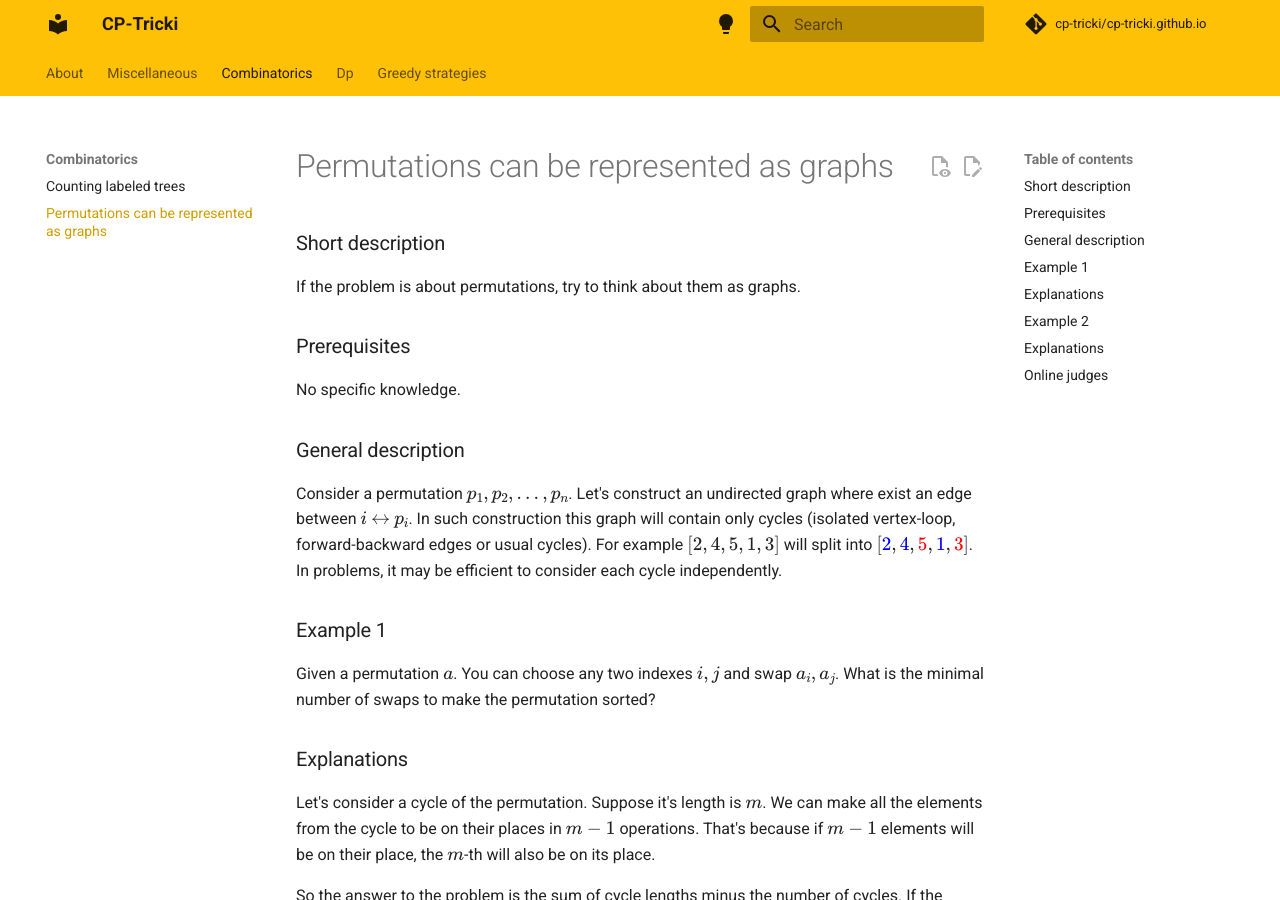
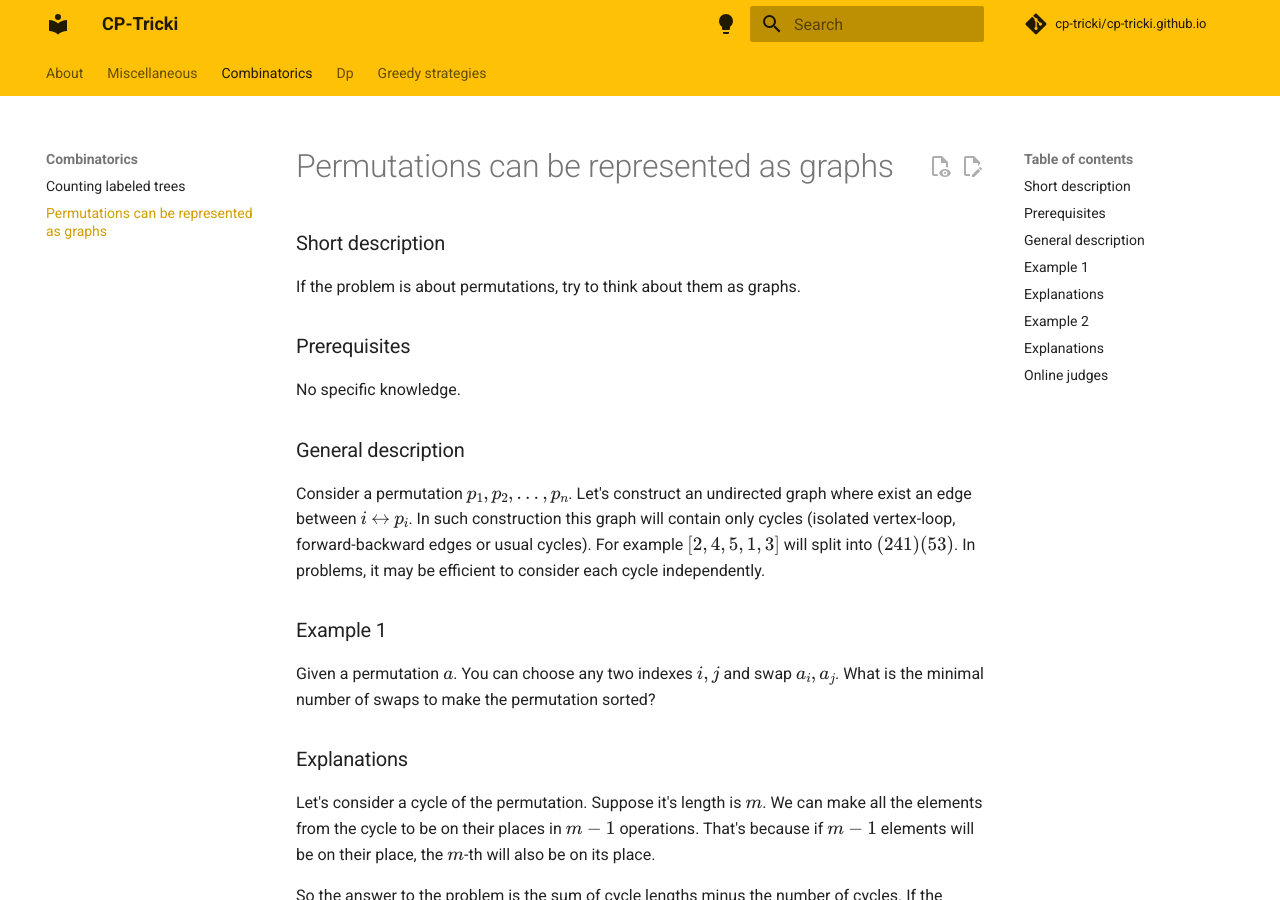
Before and after one commit to cp-tricki/cp-tricki.github.io, an MkDocs documentation site: the page built from docs/combinatorics/Permutations can be represented as graphs.md, in a window 1280 px wide and 900 px high. Built offline with MkDocs 1.6.1 and Material for MkDocs 9.7.7, drawn with Linux system fonts in a browser that asks for light colours; comment, search, counter and statistics services are not loaded.

Commit message:
Update Permutations can be represented as graphs.md

```diff
--- a/docs/combinatorics/Permutations can be represented as graphs.md
+++ b/docs/combinatorics/Permutations can be represented as graphs.md
@@ -13,7 +13,7 @@ No specific knowledge.
 ### General description
 
 Consider a permutation $p_1,p_2,\dots, p_n$. Let's construct an undirected graph where exist an edge between $i$ $\leftrightarrow$ $p_i$. In such construction this graph will contain only cycles (isolated vertex-loop, forward-backward edges or usual cycles).
-For example $[2,4,5,1,3]$ will split into $[{\textcolor{blue}{2}},{\textcolor{blue}{4}},{\textcolor{red}{5}},{\textcolor{blue}{1}},{\textcolor{red}{3}}]$.
+For example $[2,4,5,1,3]$ will split into $(2 4 1)(5 3)$.
 In problems, it may be efficient to consider each cycle independently.
 
 ### Example 1
```
